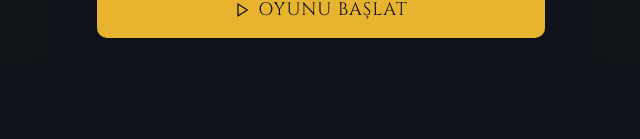
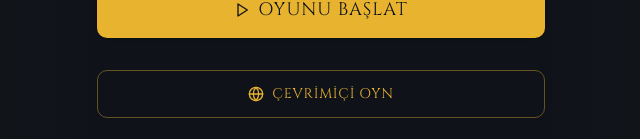
Before and after one commit to Verims-lab/Kronox, a React (Vite) app: page / in a window 1280 px wide. Shown: the part 902-1041 px from the top of the page, without its empty margins (319-959 px from the left). Before the commit the page ends 964 px from the top, so only its background shows below. Built offline with nearby package versions, Linux system fonts and the light colour scheme; no server answers.

Commit message:
File changes

```diff
--- a/src/pages/PlayerSetup.jsx
+++ b/src/pages/PlayerSetup.jsx
@@ -3,7 +3,7 @@ import { useNavigate } from 'react-router-dom';
 import { motion } from 'framer-motion';
 import { Button } from '@/components/ui/button';
 import { Input } from '@/components/ui/input';
-import { Clock, Users, Play, Layers, BookOpen, FlaskConical, Trophy, Sparkles, CalendarRange, Timer } from 'lucide-react';
+import { Clock, Users, Play, Layers, BookOpen, FlaskConical, Trophy, Sparkles, CalendarRange, Timer, Globe } from 'lucide-react';
 
 export default function PlayerSetup() {
   const navigate = useNavigate();
@@ -220,6 +220,20 @@ export default function PlayerSetup() {
           </Button>
         </motion.div>
 
+        {/* Online lobby button */}
+        <motion.div
+          whileHover={{ scale: 1.02 }}
+          whileTap={{ scale: 0.98 }}>
+          <Button
+            onClick={() => navigate('/lobby')}
+            size="lg"
+            variant="outline"
+            className="w-full h-12 font-cinzel tracking-wider gap-2 border-primary/40 text-primary hover:bg-primary/10">
+            <Globe className="w-5 h-5" />
+            ÇEVRİMİÇİ OYN
+          </Button>
+        </motion.div>
+
 
       </motion.div>
     </div>);
```
